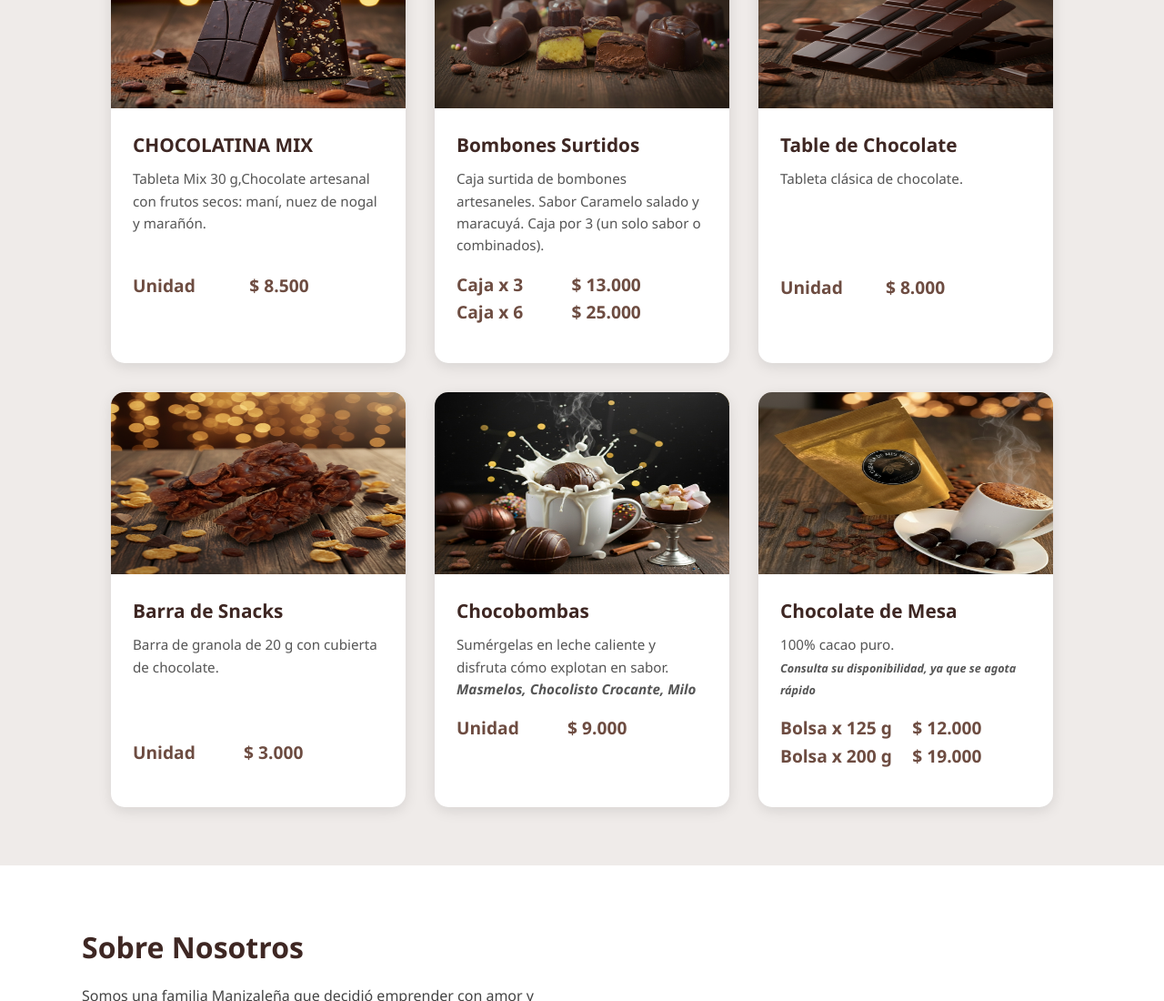
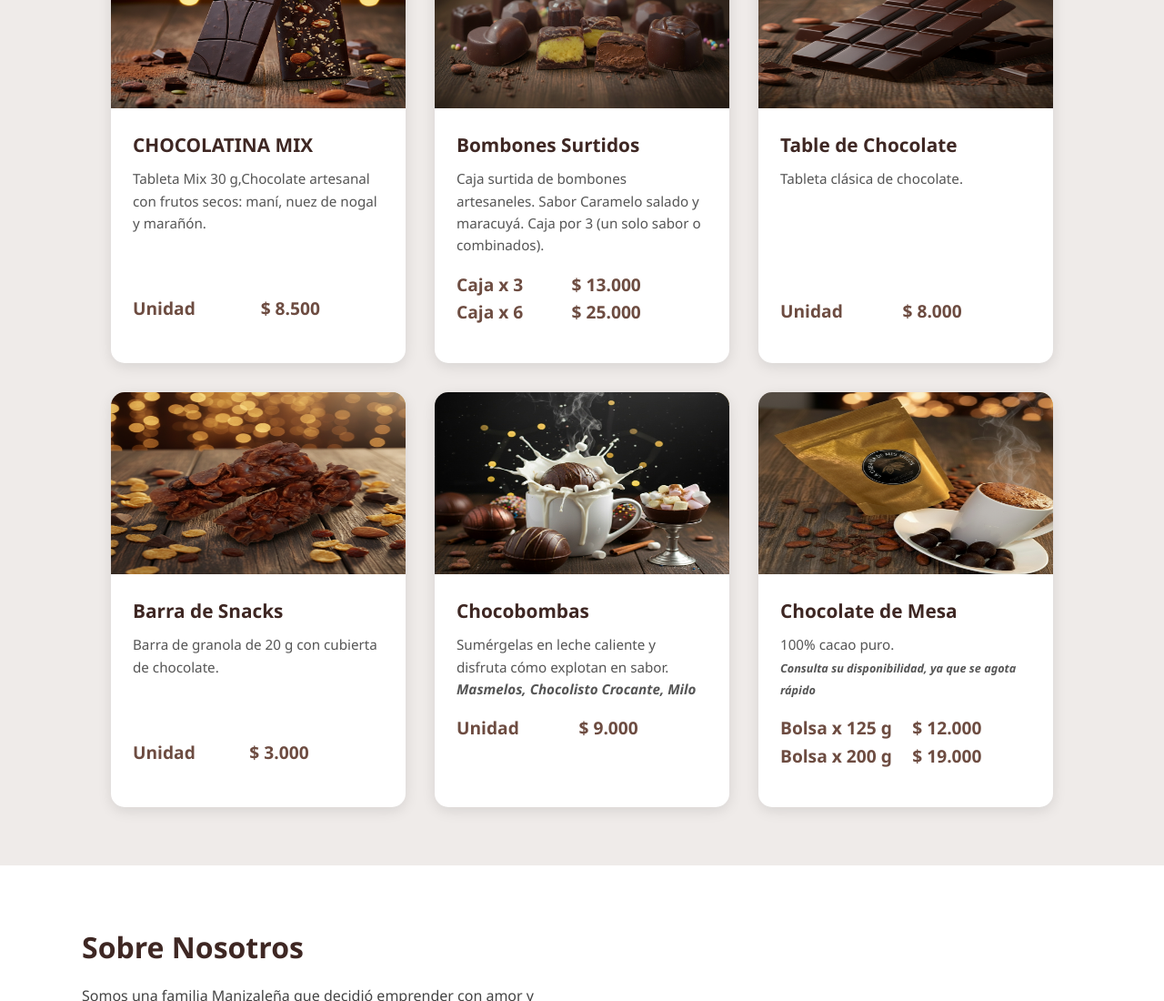
Before and after one commit to LaCabanaDeMisViejosBombones/pagina, a plain HTML site: page index.html in a window 1280 px wide. Shown: the part 1041-2141 px from the top of the page at 91% size. Drawn offline with Linux system fonts and the light colour scheme.

Commit message:
Update index.html

```diff
--- a/index.html
+++ b/index.html
@@ -43,8 +43,8 @@
             <div class="product-image"><img src="Img/Chocolatina_mix.png" alt="" width="100%" height="100%"></div>
             <div class="product-info">
                 <h3 class="product-name">CHOCOLATINA MIX</h3>
-                <p class="product-description">Tableta Mix 30 g,Chocolate artesanal con frutos secos: maní, nuez de nogal y marañón.</p><br>
-                <p class="product-price"> <strong>Unidad</strong> <i style="color:white;">--------</i> $ 8.500</p>
+                <p class="product-description">Tableta Mix 30 g,Chocolate artesanal con frutos secos: maní, nuez de nogal y marañón.</p><br><br>
+                <p class="product-price"> <strong>Unidad</strong> <i style="color:white;">----------</i> $ 8.500</p>
                 <!--<button class="btn-add-cart">Agregar al carrito</button>-->
             </div>
         </div>
@@ -63,8 +63,8 @@
             <div class="product-image"><img src="Img/tabletas_chocolate.jpg" alt="" height="100%" width="100%"></div>
             <div class="product-info">
                 <h3 class="product-name">Table de Chocolate</h3>
-                <p class="product-description">Tableta clásica de chocolate.</p> <br><br><br>
-                <p class="product-price"><strong>Unidad</strong> <i style="color:white;">------</i> $ 8.000</p>
+                <p class="product-description">Tableta clásica de chocolate.</p> <br><br><br><br>
+                <p class="product-price"><strong>Unidad</strong> <i style="color:white;">---------</i> $ 8.000</p>
                 <!--<button class="btn-add-cart">Agregar al carrito</button>-->
             </div>
         </div>
@@ -76,7 +76,7 @@
             <div class="product-info">
                 <h3 class="product-name">Barra de Snacks</h3>
                 <p class="product-description">Barra de granola de 20 g con cubierta de chocolate.</p><br><br>
-                <p class="product-price"> <strong>Unidad</strong> <i style="color:white;">-------</i> $ 3.000</p>
+                <p class="product-price"> <strong>Unidad</strong> <i style="color:white;">--------</i> $ 3.000</p>
                 <!--<button class="btn-add-cart">Agregar al carrito</button>-->
             </div>
         </div>
@@ -88,7 +88,7 @@
                 <p class="product-description">Sumérgelas en leche caliente y disfruta cómo explotan en sabor.
                     <b><i>Masmelos, Chocolisto Crocante, Milo</i></b>
                 </p>
-                <p class="product-price"><strong>Unidad</strong> <i style="color:white;">-------</i> $ 9.000</p>
+                <p class="product-price"><strong>Unidad</strong> <i style="color:white;">---------</i> $ 9.000</p>
                 <!--<button class="btn-add-cart">Agregar al carrito</button>-->
             </div>
         </div>
```
